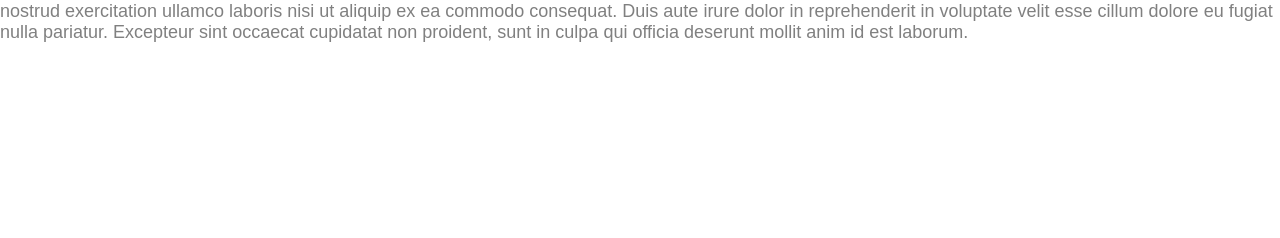
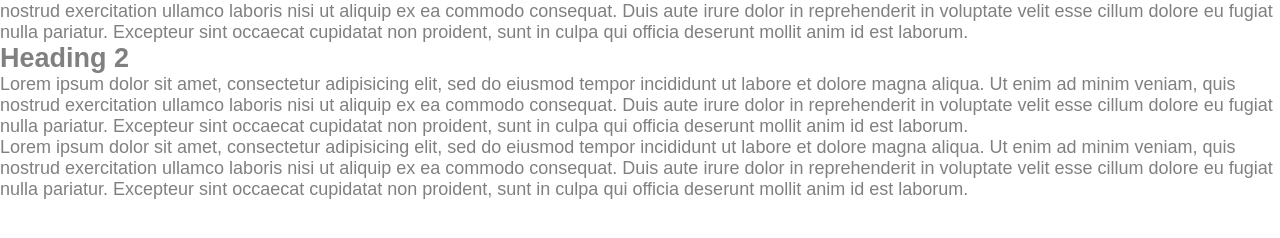
Before and after one commit to sofija-karadjoska/hw01, a plain HTML site: page about.html in a window 1280 px wide. Shown: the part 142-380 px from the top of the page. Drawn offline with Linux system fonts and the light colour scheme.

Commit message:
add section and aside to about file

```diff
--- a/about.html
+++ b/about.html
@@ -24,6 +24,23 @@
 			cillum dolore eu fugiat nulla pariatur. Excepteur sint occaecat cupidatat non
 			proident, sunt in culpa qui officia deserunt mollit anim id est laborum.</p>
 		</div>
+		<section>
+			<h2>Heading 2</h2>
+			<p>Lorem ipsum dolor sit amet, consectetur adipisicing elit, sed do eiusmod
+			tempor incididunt ut labore et dolore magna aliqua. Ut enim ad minim veniam,
+			quis nostrud exercitation ullamco laboris nisi ut aliquip ex ea commodo
+			consequat. Duis aute irure dolor in reprehenderit in voluptate velit esse
+			cillum dolore eu fugiat nulla pariatur. Excepteur sint occaecat cupidatat non
+			proident, sunt in culpa qui officia deserunt mollit anim id est laborum.</p>
+		</section>
+		<aside>
+			<p>Lorem ipsum dolor sit amet, consectetur adipisicing elit, sed do eiusmod
+			tempor incididunt ut labore et dolore magna aliqua. Ut enim ad minim veniam,
+			quis nostrud exercitation ullamco laboris nisi ut aliquip ex ea commodo
+			consequat. Duis aute irure dolor in reprehenderit in voluptate velit esse
+			cillum dolore eu fugiat nulla pariatur. Excepteur sint occaecat cupidatat non
+			proident, sunt in culpa qui officia deserunt mollit anim id est laborum.</p>
+		</aside>
 
 	</body>
 </html>
```
